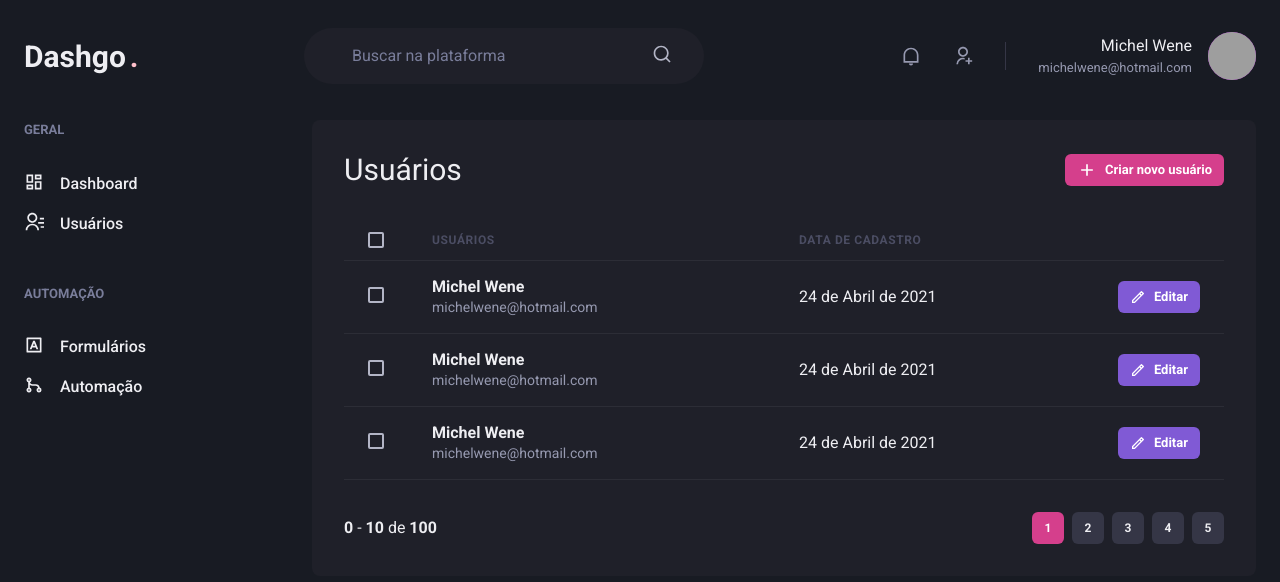
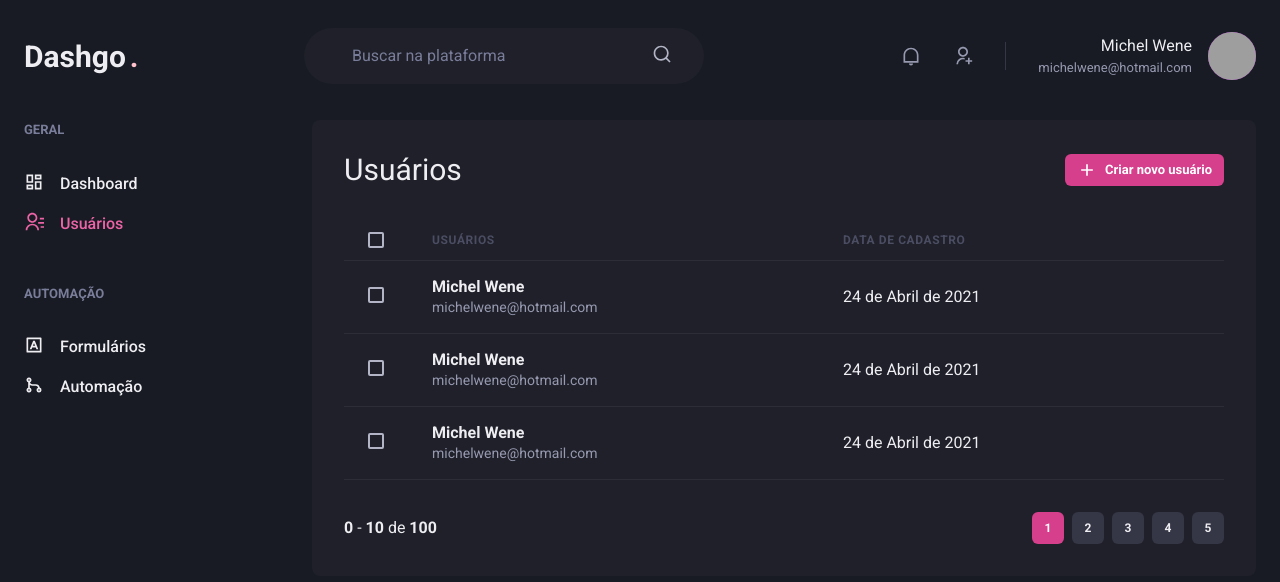
Before and after one commit to michelwene/DashGo, a Next.js app: page /users in a window 1280 px wide. Shown: the top 582 px of the page. Built offline with nearby package versions, Linux system fonts and the light colour scheme; grey boxes are pictures that could not be loaded.

Commit message:
feat: context SideBarDrawer

```diff
--- a/package.json
+++ b/package.json
@@ -19,6 +19,7 @@
     "react": "17.0.2",
     "react-apexcharts": "^1.4.0",
     "react-dom": "17.0.2",
+    "react-hook-form": "^7.29.0",
     "react-icons": "^4.3.1"
   },
   "devDependencies": {
--- /dev/null
+++ b/src/components/ActiveLink.tsx
@@ -0,0 +1,37 @@
+import Link, { LinkProps } from "next/link";
+import { useRouter } from "next/router";
+import { cloneElement, ReactElement } from "react";
+
+interface ActiveLinkProps extends LinkProps {
+  children: ReactElement;
+  shouldMatchExactHref?: boolean;
+}
+
+export function ActiveLink({
+  children,
+  shouldMatchExactHref = false,
+  ...rest
+}: ActiveLinkProps) {
+  const { asPath } = useRouter();
+
+  let isActive = false;
+
+  if (shouldMatchExactHref && (asPath === rest.href || asPath === rest.as)) {
+    isActive = true;
+  }
+
+  if (
+    !shouldMatchExactHref &&
+    (asPath.startsWith(String(rest.href)) || asPath.startsWith(String(rest.as)))
+  ) {
+    isActive = true;
+  }
+
+  return (
+    <Link {...rest}>
+      {cloneElement(children, {
+        color: isActive ? "pink.400" : "gray.50",
+      })}
+    </Link>
+  );
+}
--- a/src/components/Header/SearchBox.tsx
+++ b/src/components/Header/SearchBox.tsx
@@ -1,7 +1,10 @@
 import { Flex, Icon, Input } from "@chakra-ui/react";
+import { useRef } from "react";
 import { RiSearchLine } from "react-icons/ri";
 
 export function SearchBox() {
+  const searchInputRef = useRef<HTMLInputElement>(null);
+
   return (
     <Flex
       as="label"
@@ -23,6 +26,7 @@
         pr="4"
         placeholder="Buscar na plataforma"
         _placeholder={{ color: "gray.400" }}
+        ref={searchInputRef}
       />
       <Icon as={RiSearchLine} fontSize="20" />
     </Flex>
--- a/src/components/Pagination/index.tsx
+++ b/src/components/Pagination/index.tsx
@@ -1,19 +1,25 @@
-import { Box, Button, HStack } from "@chakra-ui/react";
+import { Box, Button, HStack, Stack } from "@chakra-ui/react";
 import { PaginationItem } from "./PaginationItem";
 
 export default function Pagination() {
   return (
-    <HStack mt="8" justify="space-between" align="center" spacing="6">
+    <Stack
+      direction={["column", "row"]}
+      mt="8"
+      justify="space-between"
+      align="center"
+      spacing="6"
+    >
       <Box>
         <strong>0</strong> - <strong>10</strong> de <strong>100</strong>
       </Box>
-      <HStack spacing="2">
+      <Stack spacing="2" direction="row">
         <PaginationItem pageNumber={1} isCurrent />
         <PaginationItem pageNumber={2} />
         <PaginationItem pageNumber={3} />
         <PaginationItem pageNumber={4} />
         <PaginationItem pageNumber={5} />
-      </HStack>
-    </HStack>
+      </Stack>
+    </Stack>
   );
 }
--- a/src/components/Sidebar/NavLink.tsx
+++ b/src/components/Sidebar/NavLink.tsx
@@ -1,23 +1,28 @@
 import {
   Icon,
-  Link,
+  Link as ChakraLink,
   Text,
   LinkProps as ChakraLinkProps,
 } from "@chakra-ui/react";
+import Link from "next/link";
 import { ElementType } from "react";
+import { ActiveLink } from "../ActiveLink";
 
 interface NavLinkProps extends ChakraLinkProps {
   icon: ElementType;
   children: string;
+  href: string;
 }
 
-export function NavLink({ icon, children, ...rest }: NavLinkProps) {
+export function NavLink({ icon, children, href, ...rest }: NavLinkProps) {
   return (
-    <Link display="flex" align-items="center" {...rest}>
-      <Icon as={icon} fontSize="20" />
-      <Text ml="4" fontWeight="medium">
-        {children}
-      </Text>
-    </Link>
+    <ActiveLink href={href} passHref>
+      <ChakraLink display="flex" align-items="center" {...rest}>
+        <Icon as={icon} fontSize="20" />
+        <Text ml="4" fontWeight="medium">
+          {children}
+        </Text>
+      </ChakraLink>
+    </ActiveLink>
   );
 }
--- a/src/components/Sidebar/SideBarNav.tsx
+++ b/src/components/Sidebar/SideBarNav.tsx
@@ -12,12 +12,20 @@
   return (
     <Stack spacing="12" align="flex-start">
       <NavSection title="GERAL">
-        <NavLink icon={RiDashboardLine}>Dashboard</NavLink>
-        <NavLink icon={RiContactsLine}>Usuários</NavLink>
+        <NavLink icon={RiDashboardLine} href="/dashboard">
+          Dashboard
+        </NavLink>
+        <NavLink icon={RiContactsLine} href="/users">
+          Usuários
+        </NavLink>
       </NavSection>
       <NavSection title="AUTOMAÇÃO">
-        <NavLink icon={RiInputMethodLine}>Formulários</NavLink>
-        <NavLink icon={RiGitMergeLine}>Automação</NavLink>
+        <NavLink icon={RiInputMethodLine} href="/forms">
+          Formulários
+        </NavLink>
+        <NavLink icon={RiGitMergeLine} href="/automation">
+          Automação
+        </NavLink>
       </NavSection>
     </Stack>
   );
--- a/src/contexts/SidebarDrawerContext.tsx
+++ b/src/contexts/SidebarDrawerContext.tsx
@@ -1,3 +1,4 @@
+/* eslint-disable react-hooks/exhaustive-deps */
 import { useDisclosure, UseDisclosureReturn } from "@chakra-ui/react";
 import { useRouter } from "next/router";
 import { createContext, useContext, useEffect } from "react";
--- a/src/pages/dashboard.tsx
+++ b/src/pages/dashboard.tsx
@@ -70,13 +70,13 @@
           minChildWidth="320px"
           align-items="flex-start"
         >
-          <Box p="8" bg="gray.800" borderRadius={8} pb="4">
+          <Box p={["6", "8"]} bg="gray.800" borderRadius={8} pb="4">
             <Text fontSize="lg" mb="4">
               Inscritos da semana
             </Text>
             <Chart type="area" height={160} options={options} series={series} />
           </Box>
-          <Box p="8" bg="gray.800" borderRadius={8} pb="4">
+          <Box p={["6", "8"]} bg="gray.800" borderRadius={8} pb="4">
             <Text fontSize="lg" mb="4">
               Taxa de abertura
             </Text>
--- a/src/pages/users/index.tsx
+++ b/src/pages/users/index.tsx
@@ -12,13 +12,20 @@
   Th,
   Thead,
   Tr,
+  useBreakpointValue,
 } from "@chakra-ui/react";
+import Link from "next/link";
 import { RiAddLine, RiPencilLine } from "react-icons/ri";
 import { Header } from "../../components/Header";
 import Pagination from "../../components/Pagination";
 import Siderbar from "../../components/Sidebar";
 
 export default function UserList() {
+  const isWideVersion = useBreakpointValue({
+    base: false,
+    lg: true,
+  });
+
   return (
     <Box>
       <Header />
@@ -30,6 +37,7 @@
             <Heading size="lg" fontWeight="normal">
               Usuários
             </Heading>
+            <Link href="/users/create" passHref>
               <Button
                 as="a"
                 size="sm"
@@ -39,21 +47,22 @@
               >
                 Criar novo usuário
               </Button>
+            </Link>
           </Flex>
           <Table colorScheme="whiteAlpha">
             <Thead>
               <Tr>
-                <Th px="6" color="gray.300" width="8">
+                <Th px={["4", "4", "6"]} color="gray.300" width="8">
                   <Checkbox colorScheme="pink" />
                 </Th>
                 <Th>Usuários</Th>
-                <Th>Data de cadastro</Th>
+                {isWideVersion && <Th>Data de cadastro</Th>}
                 <Th width={8}></Th>
               </Tr>
             </Thead>
             <Tbody>
               <Tr>
-                <Td px="6">
+                <Td px={["4", "4", "6"]}>
                   <Checkbox colorScheme="pink" />
                 </Td>
                 <Td>
@@ -64,21 +73,11 @@
                     </Text>
                   </Box>
                 </Td>
-                <Td>24 de Abril de 2021</Td>
-                <Td>
-                  <Button
-                    as="a"
-                    size="sm"
-                    fontSize="small"
-                    colorScheme="purple"
-                    leftIcon={<Icon as={RiPencilLine} fontSize="16" />}
-                  >
-                    Editar
-                  </Button>
-                </Td>
+                {isWideVersion && <Td>24 de Abril de 2021</Td>}
+                <Td></Td>
               </Tr>
               <Tr>
-                <Td px="6">
+                <Td px={["4", "4", "6"]}>
                   <Checkbox colorScheme="pink" />
                 </Td>
                 <Td>
@@ -89,21 +88,11 @@
                     </Text>
                   </Box>
                 </Td>
-                <Td>24 de Abril de 2021</Td>
-                <Td>
-                  <Button
-                    as="a"
-                    size="sm"
-                    fontSize="small"
-                    colorScheme="purple"
-                    leftIcon={<Icon as={RiPencilLine} fontSize="16" />}
-                  >
-                    Editar
-                  </Button>
-                </Td>
+                {isWideVersion && <Td>24 de Abril de 2021</Td>}
+                <Td></Td>
               </Tr>
               <Tr>
-                <Td px="6">
+                <Td px={["4", "4", "6"]}>
                   <Checkbox colorScheme="pink" />
                 </Td>
                 <Td>
@@ -114,18 +103,8 @@
                     </Text>
                   </Box>
                 </Td>
-                <Td>24 de Abril de 2021</Td>
-                <Td>
-                  <Button
-                    as="a"
-                    size="sm"
-                    fontSize="small"
-                    colorScheme="purple"
-                    leftIcon={<Icon as={RiPencilLine} fontSize="16" />}
-                  >
-                    Editar
-                  </Button>
-                </Td>
+                {isWideVersion && <Td>24 de Abril de 2021</Td>}
+                <Td></Td>
               </Tr>
             </Tbody>
           </Table>
```
Also changed, not shown: src/pages/users/create.tsx (+8 -5 lines), 1 other file (tests, documents, lock files or other folders). Lines whose indentation alone changed are shown as unchanged.
